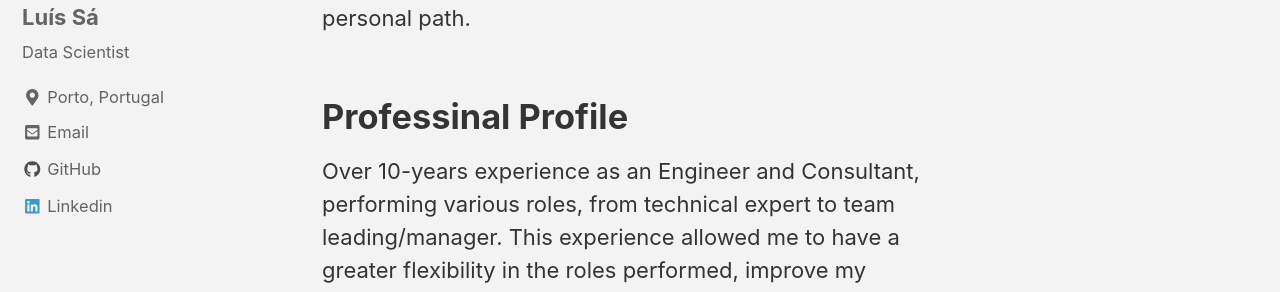
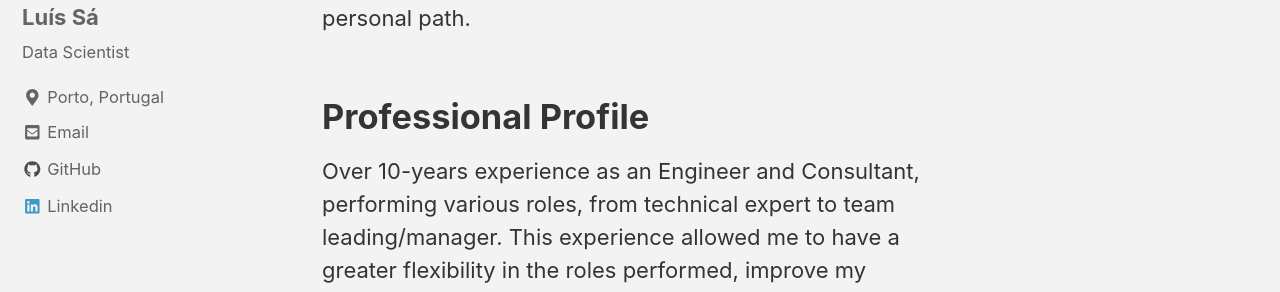
Before and after one commit to shi-hu/shi-hu.github.io, a Jekyll site: the page built from _pages/about.md, in a window 1280 px wide and 900 px high. Shown: the part 227-519 px from the top of the window. Built offline with Jekyll 4.4.1, drawn with Linux system fonts in a browser that asks for light colours; cached includes are drawn as plain includes; nearby versions of some CDN libraries.

Commit message:
Update about.md

```diff
--- a/_pages/about.md
+++ b/_pages/about.md
@@ -5,7 +5,7 @@ permalink: "/about/"
 Hello there! :) <br>
 Below you can find a little bit about my professional and personal path.
 <br><br>
-# Professinal Profile
+# Professional Profile
 Over 10-years experience as an Engineer and Consultant, performing various roles, from technical expert to team leading/manager.
 This experience allowed me to have a greater flexibility in the roles performed, improve my interpersonal relationship skills, namely in communication, team management and leadership, customer management and as well as conflict and time management.
 <br><br>
```
